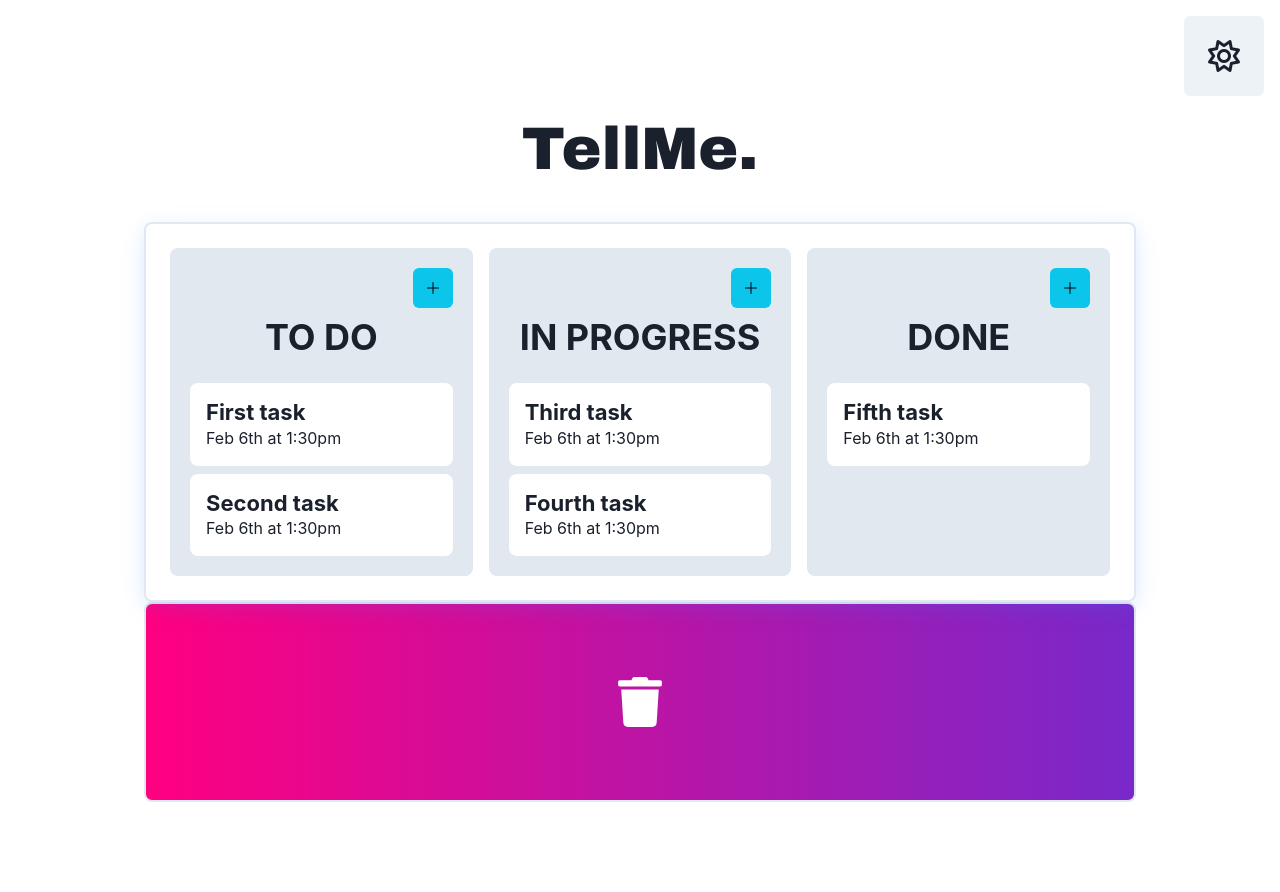
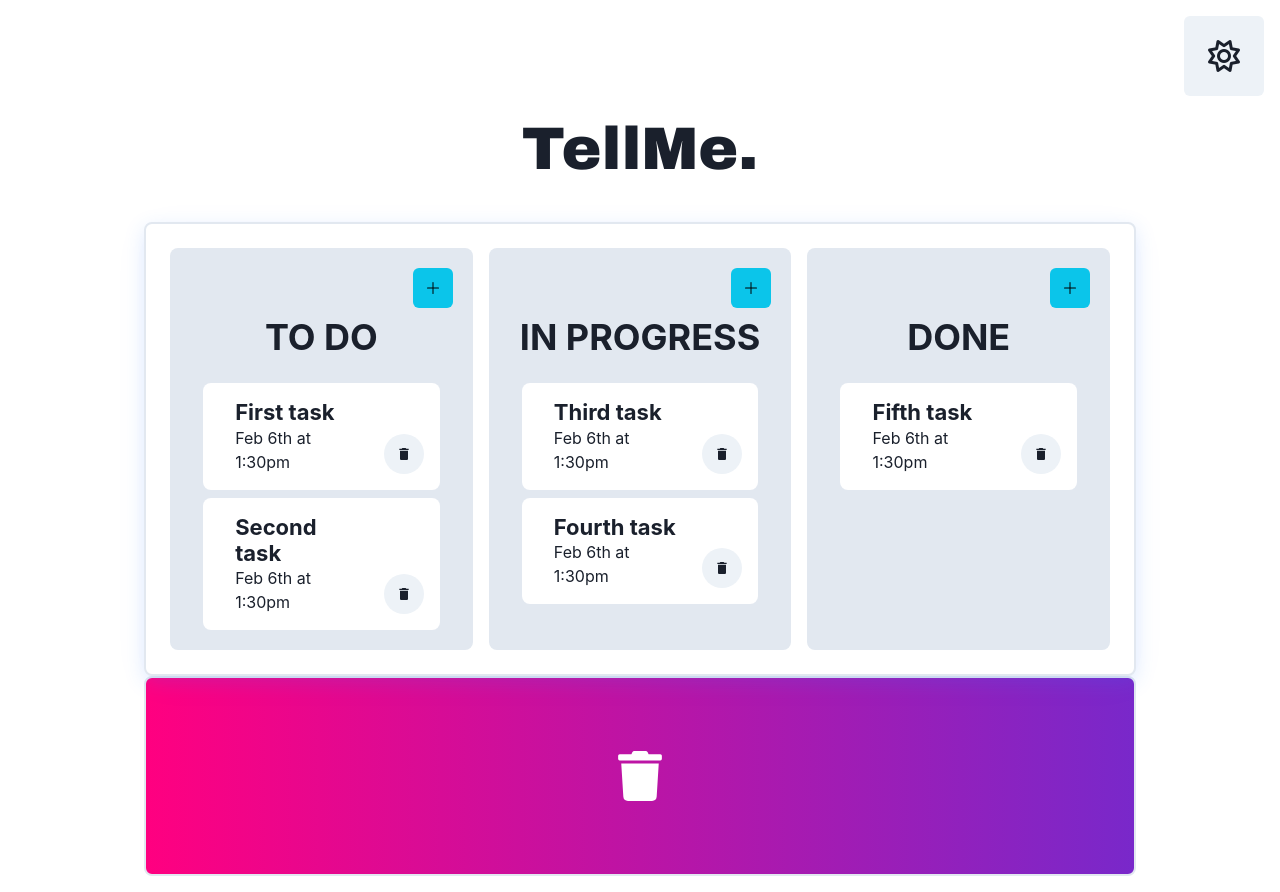
Before and after one commit to dwang134/chakra-todo, a React (Create React App) app: page / in a window 1280 px wide. Before the commit the page ends 818 px from the top, so only its background shows below. Built offline with nearby package versions, Linux system fonts and the light colour scheme.

Commit message:
before dnd with add and delete

```diff
--- a/src/components/AddTask.js
+++ b/src/components/AddTask.js
@@ -1,33 +1,24 @@
 import React, {useState} from 'react'
 import {HStack, Container, Input, Button, Flex, Spacer, VStack, Text, Heading, IconButton} from '@chakra-ui/react'
 import {AiOutlineClose} from 'react-icons/ai'
-import { v4 as uuidv4 } from 'uuid';
 import {itemsBackend} from '../data'
 
-const AddTask = ({tasks, setTasks, setModal}) => {
+const AddTask = ({setModal, addItem}) => {
 
   const [content, setcontent]= useState('')
   const [time, setTime]= useState('')
   // const [tasks, setTasks]= useState(itemsBackend[index])
-
-  const addItem= (item) => {
-
-    console.log(tasks);
-    const id= uuidv4();
-    const newItem= {id, ...item}
-    console.log(newItem);
-    setTasks([...tasks, newItem])
-    console.log(tasks);
-  }
 
   const handleSubmit= (e) => {
     e.preventDefault();
 
     if(!content){
       alert("Please enter a contentription")
+      return
     }
     else if (!time){
       alert("Please enter a time")
+      return
     }
 
     addItem({content, time})
--- a/src/components/Column.js
+++ b/src/components/Column.js
@@ -12,6 +12,7 @@ import Item from './Item'
 import AddTask from './AddTask'
 import Modal from 'react-modal'
 import {itemsBackend} from '../data'
+import { v4 as uuidv4 } from 'uuid';
 
 const Column = ({ column, index}) => {
 
@@ -36,6 +37,19 @@ const Column = ({ column, index}) => {
 
   }
 
+  const addItem= (item) => {
+    console.log(tasks);
+    const id= uuidv4();
+    const newItem= {id, ...item}
+    console.log(newItem);
+    setTasks([...tasks, newItem])
+    console.log(tasks);
+  }
+
+  const deleteItem= (id) => {
+    setTasks(tasks.filter((task)=> task.id!== id))
+  }
+
   return (
     //responsive border
     <VStack backgroundColor="gray.200" rounded="lg" width="100%" p="5" m= {2}>
@@ -47,7 +61,7 @@ const Column = ({ column, index}) => {
         style={customStyles}
         contentLabel="Example Modal"
       >
-      <AddTask setModal={setModal} tasks= {tasks} setTasks= {setTasks}/>
+      <AddTask setModal={setModal} tasks= {tasks} setTasks= {setTasks} addItem= {addItem}/>
       </Modal>
       <Heading pb="4">{column.name}</Heading>
       {/* {column.items.map((item, index)=> (
@@ -55,7 +69,7 @@ const Column = ({ column, index}) => {
         ))
       } */}
       {tasks.map((task)=> (
-        <Item key= {task.id} content= {task.content} time= {task.time}></Item>
+        <Item key= {task.id} task= {task} deleteItem= {deleteItem}></Item>
       ))}
        {/* {(tasks[index]).map((list)=>(
         <Item key={list.id} content= {list.content} time= {list.time}></Item>
--- a/src/components/Item.js
+++ b/src/components/Item.js
@@ -1,12 +1,16 @@
 import React from 'react'
-import {Box, Heading, Text, Container} from '@chakra-ui/react'
+import {Box, Heading, Text, Container, IconButton, Icon, Flex} from '@chakra-ui/react'
+import {MdDelete} from 'react-icons/md'
 
-const Item = ({content, time}) => {
+const Item = ({task, deleteItem}) => {
     return (
-        <Container backgroundColor= 'white' rounded= 'lg' p= '4' >
-        <Heading fontSize= {{ base: '24px', md: '40px', lg: '22px' }}>{content}</Heading>
-        <Text>{time}</Text>
+        <Flex backgroundColor= 'white' rounded= 'lg' p= '4' w='90%'>
+        <Container justifySelf= 'center' alignSelf= 'center'>
+        <Heading fontSize= {{ base: '24px', md: '40px', lg: '22px' }}>{task.content}</Heading>
+        <Text>{task.time}</Text>
         </Container>
+        <IconButton justifySelf= 'end' alignSelf= 'end' isRound= 'true' size= 'md'><MdDelete onClick= {()=> deleteItem(task.id)}/></IconButton>
+        </Flex>
     )
 }
 
```
